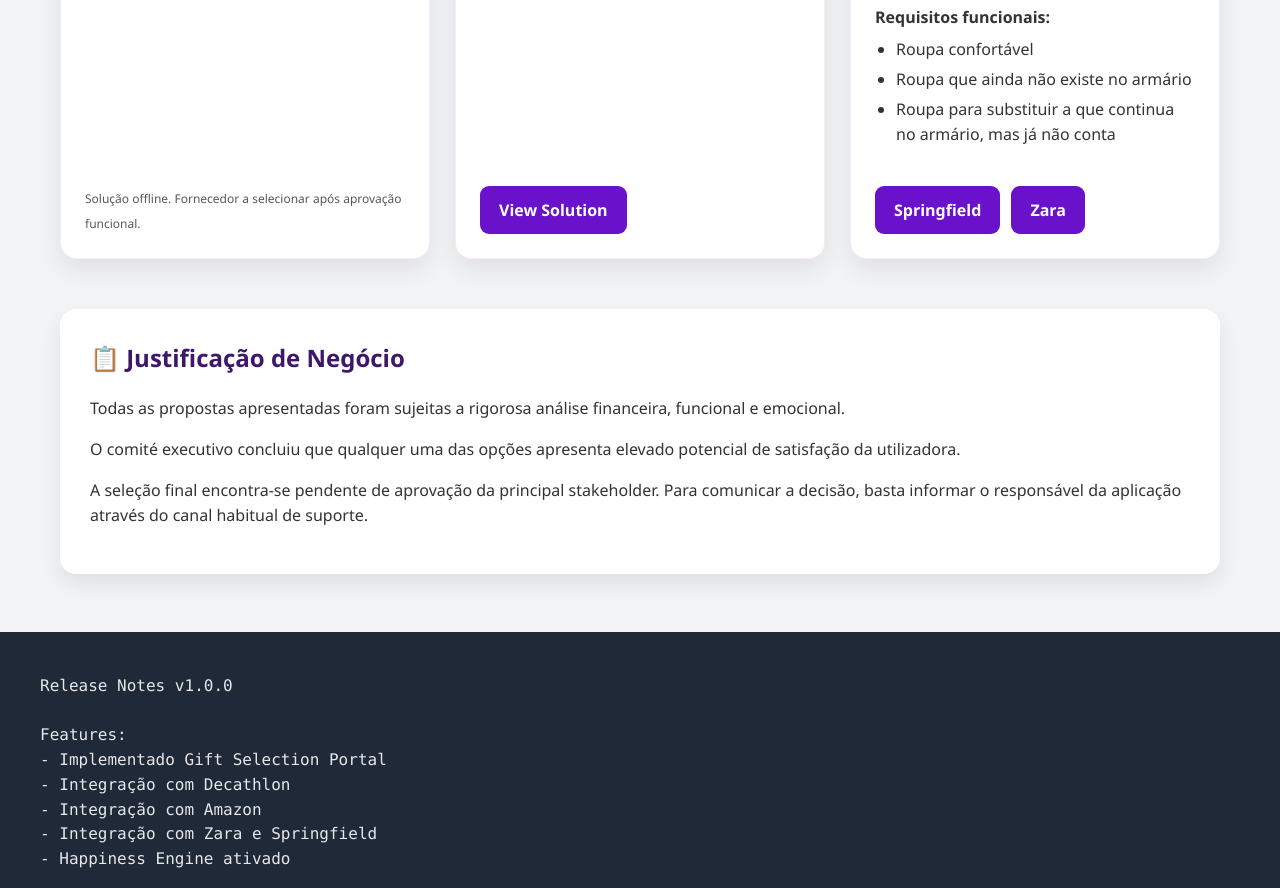
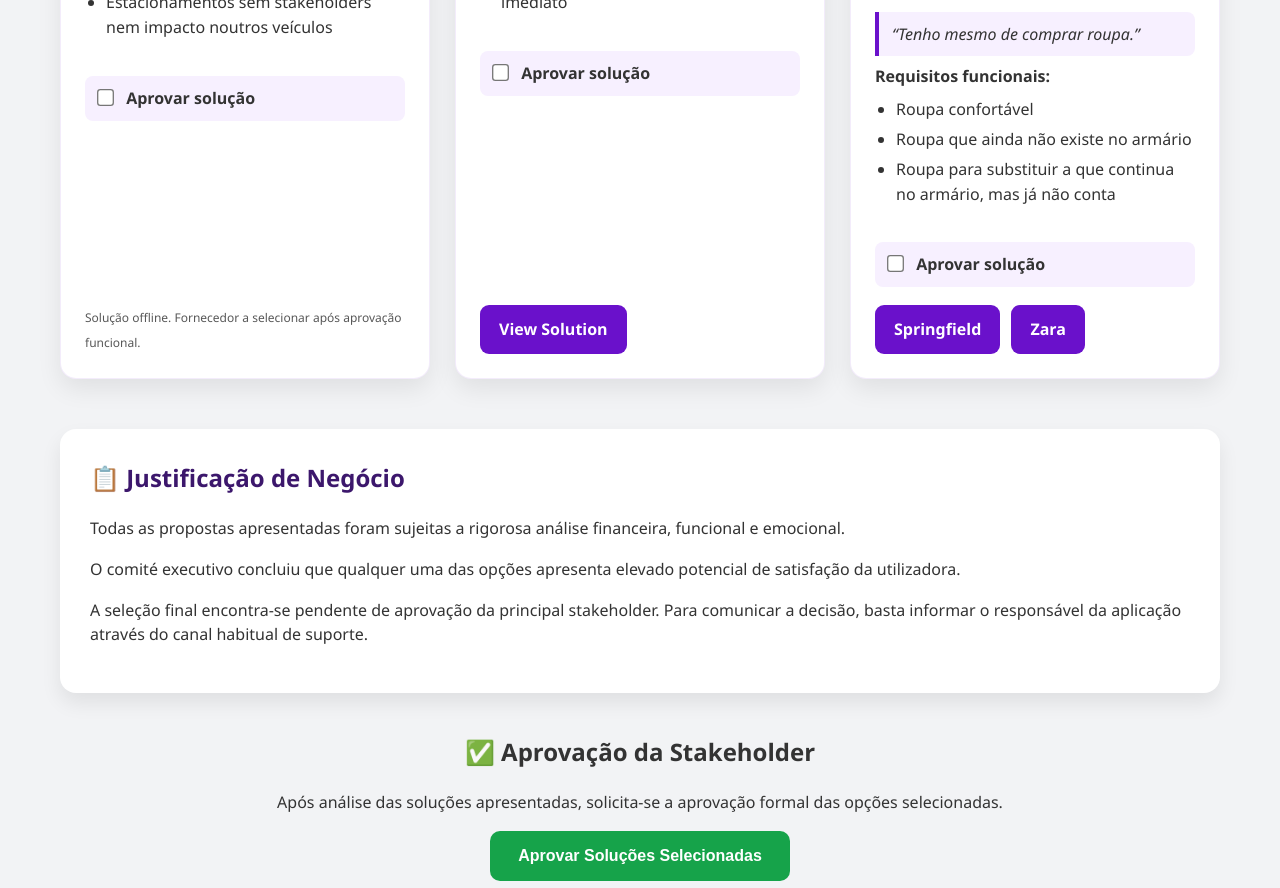
Before and after one commit to pedrovasco96/happy-birthday, a plain HTML site: page index.html in a window 1280 px wide. Shown: the part 2144-3032 px from the top of the page. Drawn offline with Linux system fonts and the light colour scheme.

Commit message:
Implement solution approval checkboxes and styles
Added styling and functionality for solution approval checkboxes.

```diff
--- a/index.html
+++ b/index.html
@@ -194,6 +194,39 @@
       padding-top: 8px;
     }
 
+    .choice{
+      margin-top:15px;
+      padding:10px;
+      background:#f7f0ff;
+      border-radius:8px;
+      font-weight:600;
+    }
+
+    .choice input{
+      transform:scale(1.3);
+      margin-right:10px;
+    }
+
+    .submit-section{
+      margin-top:40px;
+      text-align:center;
+    }
+
+    .submit-btn{
+      background:#16a34a;
+      color:white;
+      border:none;
+      padding:16px 28px;
+      border-radius:10px;
+      font-size:16px;
+      font-weight:bold;
+      cursor:pointer;
+    }
+
+    .submit-btn:hover{
+      background:#15803d;
+    }
+
     .btn {
       display: inline-block;
       margin: 10px 7px 0 0;
@@ -378,6 +411,12 @@
             <li>Menos sustos para o acompanhante</li>
           </ul>
 
+          <div class="choice">
+            <label>
+              <input type="checkbox" id="pneus">
+              Aprovar solução
+            </label>
+          </div>
           <div class="actions">
             <a class="btn"
                href="https://www.decathlon.pt/p/pneu-de-bicicleta-gravel-talao-flexivel-terreno-dry-700x38-preto/X8894973/c1m8894973"
@@ -413,6 +452,12 @@
             <li>Melhor conformidade com boas práticas</li>
           </ul>
 
+          <div class="choice">
+            <label>
+              <input type="checkbox" id="capacete">
+              Aprovar solução
+            </label>
+          </div>
           <div class="actions">
             <a class="btn"
                href="https://www.decathlon.pt/p/capacete-de-btt-expl-100-branco/323802/c227m8578498"
@@ -449,6 +494,12 @@
             <li>Menos engenharia improvisada</li>
           </ul>
 
+          <div class="choice">
+            <label>
+              <input type="checkbox" id="calcas">
+              Aprovar solução
+            </label>
+          </div>
           <div class="actions">
             <a class="btn"
                href="https://www.decathlon.pt/p/calcas-justas-sem-alcas-de-ciclismo-de-estrada-inverno-mulher-discover-preto/302293/c1m8504330"
@@ -485,6 +536,12 @@
             <li>Estacionamentos sem stakeholders nem impacto noutros veículos</li>
           </ul>
 
+          <div class="choice">
+            <label>
+              <input type="checkbox" id="conducao">
+              Aprovar solução
+            </label>
+          </div>
           <div class="actions">
             <span class="small">Solução offline. Fornecedor a selecionar após aprovação funcional.</span>
           </div>
@@ -515,6 +572,12 @@
             <li>Reposição de serviço com impacto imediato</li>
           </ul>
 
+          <div class="choice">
+            <label>
+              <input type="checkbox" id="bracelete">
+              Aprovar solução
+            </label>
+          </div>
           <div class="actions">
             <a class="btn"
                href="https://www.amazon.es/-/pt/dp/B0DXZNNZKF/"
@@ -555,6 +618,12 @@
             <li>Roupa para substituir a que continua no armário, mas já não conta</li>
           </ul>
 
+          <div class="choice">
+            <label>
+              <input type="checkbox" id="roupa">
+              Aprovar solução
+            </label>
+          </div>
           <div class="actions">
             <a class="btn"
                href="https://myspringfield.com/pt/pt"
@@ -595,6 +664,20 @@
         </p>
       </div>
     </section>
+    <div class="submit-section">
+
+      <h2>✅ Aprovação da Stakeholder</h2>
+
+      <p>
+        Após análise das soluções apresentadas,
+        solicita-se a aprovação formal das opções selecionadas.
+      </p>
+
+      <button class="submit-btn" onclick="submitChoices()">
+        Aprovar Soluções Selecionadas
+      </button>
+
+      </div>
   </main>
 
   <footer class="footer">
@@ -633,5 +716,48 @@ Pedro Vasco Consulting Services™
       </div>
     </div>
   </footer>
+  <script>
+    function submitChoices() {
+
+      let escolhidos = [];
+
+      if(document.getElementById('pneus').checked)
+        escolhidos.push("🚴 Pneus Gravel");
+
+      if(document.getElementById('capacete').checked)
+        escolhidos.push("⛑️ Capacete de Bike");
+
+      if(document.getElementById('calcas').checked)
+        escolhidos.push("👖 Calças de Bike");
+
+      if(document.getElementById('conducao').checked)
+        escolhidos.push("🚗 Pack de Aulas de Condução");
+
+      if(document.getElementById('bracelete').checked)
+        escolhidos.push("⌚ Bracelete para Relógio");
+
+      if(document.getElementById('roupa').checked)
+        escolhidos.push("👗 Wardrobe Transformation Initiative");
+
+      if(escolhidos.length === 0){
+        alert("Nenhuma solução foi selecionada.");
+        return;
+      }
+
+      const assunto =
+        "Aprovação de Presentes - Ambiente Produção";
+
+      const corpo =
+        "Após análise funcional das soluções propostas, foram aprovadas as seguintes opções:\n\n" +
+        escolhidos.join("\n") +
+        "\n\nCumprimentos,\nPrincipal Stakeholder";
+
+      window.location.href =
+        "mailto:pedro.vasco1996@gmail.com?subject=" +
+        encodeURIComponent(assunto) +
+        "&body=" +
+        encodeURIComponent(corpo);
+    }
+    </script>
 </body>
 </html>
```
